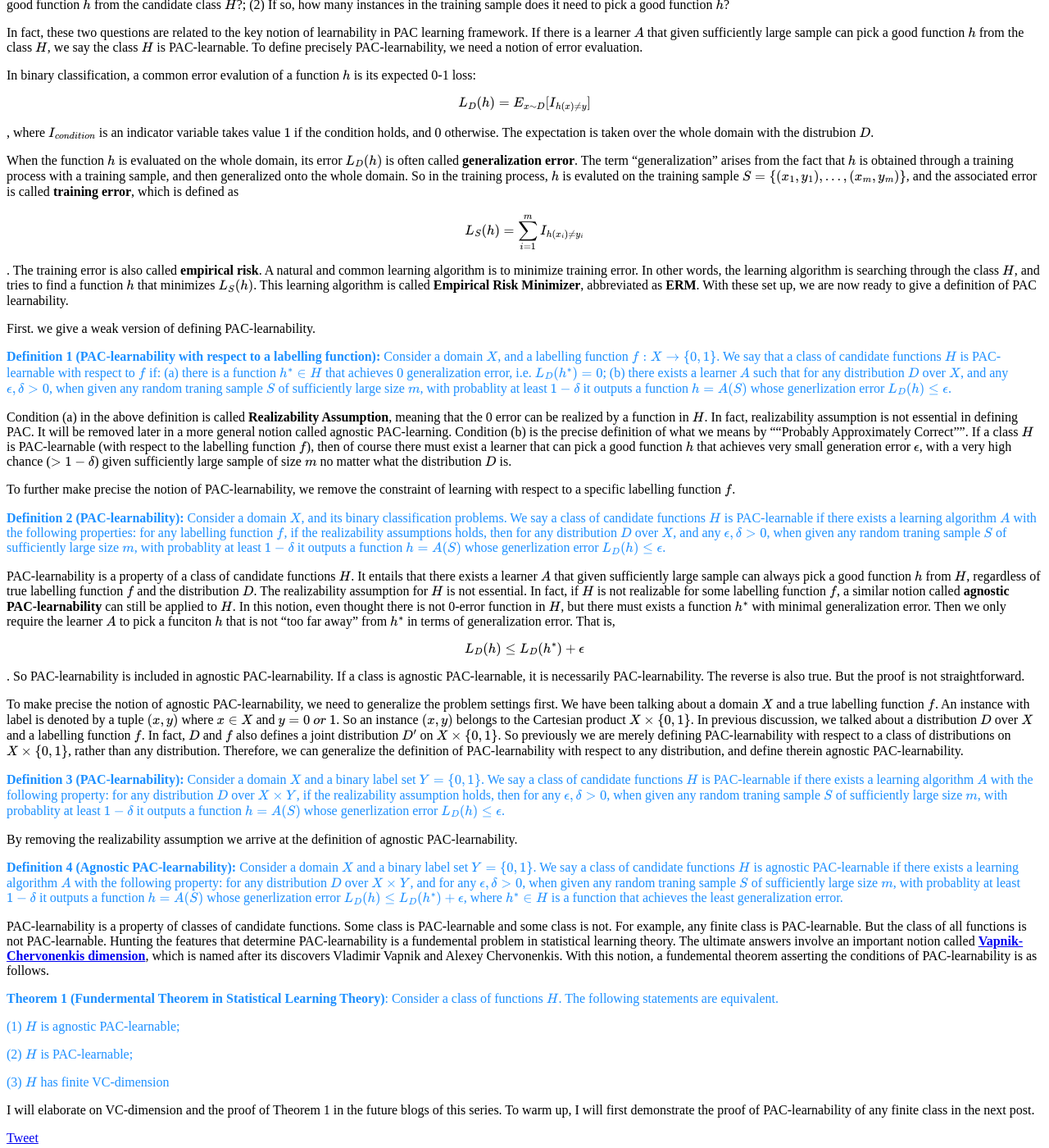
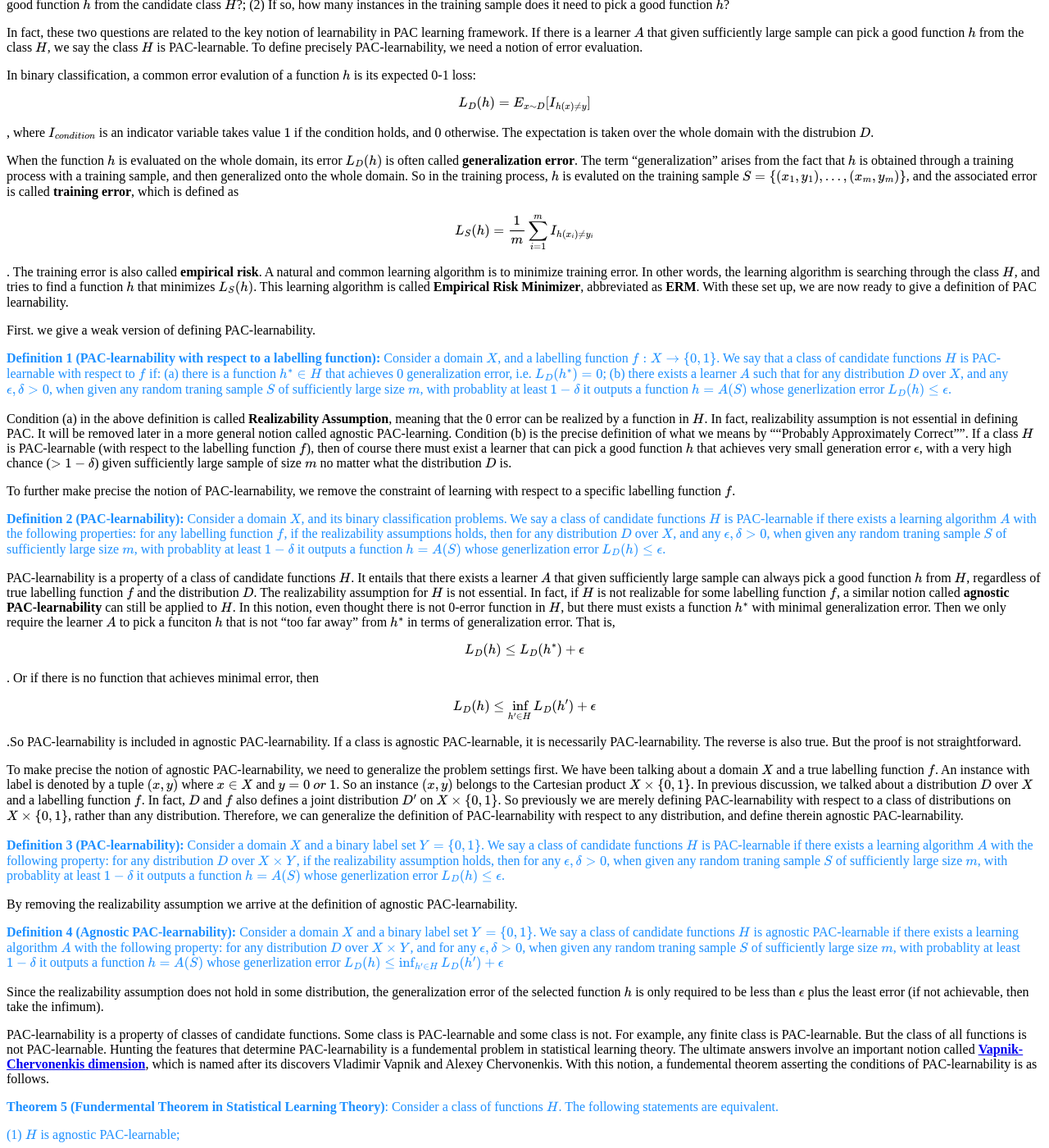
Before and after one commit to zhashen/zhashen.github.io, a Jekyll site: the page built from _posts/2020-02-15-PAC1.md, in a window 1280 px wide and 1400 px high, scrolled down 527 px. Shown: the whole window at 82% size. Built offline with Jekyll 4.4.1, drawn with Linux system fonts in a browser that asks for light colours; formulas are drawn with MathJax 3; comment, search, counter and statistics services are not loaded; some of the changed text lies outside the part shown.

Commit message:
add post pac learning 2

```diff
--- a/_config.yml
+++ b/_config.yml
@@ -1,6 +1,6 @@
 name: Jason's Blog
 description: >
-    Some interesting things about data science, machine learning and artificial intelligence.
+    Jason's Blog
 about: >
     Nothing.
 
--- a/_posts/2020-02-15-PAC1.md
+++ b/_posts/2020-02-15-PAC1.md
@@ -33,7 +33,7 @@
 a training process with a training sample, and then generalized onto the whole domain. So in the training process, $$h$$ is evaluted on the training sample
 $$S=\{ (x_1, y_1),...,(x_m, y_m) \}$$, and the associated error is called  **training error**, which is defined as
 
-$$L_S(h) = \sum_{i=1}^m I_{h(x_i)\neq y_i}$$
+$$L_S(h) = \frac{1}{m} \sum_{i=1}^m I_{h(x_i)\neq y_i}$$
 
 . The training error is also called **empirical risk**. A natural and common learning algorithm is to minimize training error. In other words, the learning algorithm is searching through the class
 $$H$$, and tries to find a function $$h$$ that minimizes $$L_S(h)$$. This learning algorithm is called **Empirical Risk Minimizer**, abbreviated as **ERM**. With these set up, we are now ready to
@@ -69,7 +69,11 @@
 
 $$L_D(h) \leq L_D(h^*) + \epsilon$$
 
-. So PAC-learnability is included in agnostic PAC-learnability. If a class is agnostic PAC-learnable, it is necessarily PAC-learnability.
+. Or if there is no function that achieves minimal error, then
+
+$$L_D(h) \leq \inf_{h'\in H} L_D(h') + \epsilon$$
+
+.So PAC-learnability is included in agnostic PAC-learnability. If a class is agnostic PAC-learnable, it is necessarily PAC-learnability.
 The reverse is also true. But the proof is not straightforward.
 
 To make precise the notion of agnostic PAC-learnability, we need to generalize the problem settings first. We have been talking about a domain $$X$$ and a true labelling function $$f$$. An instance
@@ -89,9 +93,11 @@
  <span style="color:dodgerblue">
  **Definition 4 (Agnostic PAC-learnability):** Consider a domain $$X$$ and a binary label set $$Y = \{ 0, 1 \}$$. We say a class of candidate functions $$H$$ is agnostic PAC-learnable if there exists
  a learning algorithm $$A$$ with the following property: for any distribution $$D$$ over $$X \times Y$$, and for any $$\epsilon, \delta > 0$$, when given any random traning sample $$S$$ of sufficiently large size $$m$$,
-  with probablity at least $$1-\delta$$ it outputs a function $$h=A(S)$$ whose generlization error $$L_D(h) \leq L_D(h^*) + \epsilon$$, where $$h^* \in H$$ is a function that achieves the least
-generalization error.
+  with probablity at least $$1-\delta$$ it outputs a function $$h=A(S)$$ whose generlization error $$L_D(h) \leq \inf_{h'\in H} L_D(h') + \epsilon$$
  </span>
+
+Since the realizability assumption does not hold in some distribution, the generalization error of the selected function $$h$$ is only required to be less than $$\epsilon$$ plus the least error (if
+not achievable, then take the infimum).
 
 PAC-learnability is a property of classes of candidate functions. Some class is PAC-learnable and some class is not. For example, any finite class is PAC-learnable. But the class of all functions is
 not PAC-learnable. Hunting the features that determine PAC-learnability is a fundemental problem in statistical learning theory. The ultimate answers involve an important notion called
@@ -100,7 +106,7 @@
 
 
  <span style="color:dodgerblue">
- **Theorem 1 (Fundermental Theorem in Statistical Learning Theory)**: Consider a class of functions $$H$$. The following statements are equivalent.</span>
+ **Theorem 5 (Fundermental Theorem in Statistical Learning Theory)**: Consider a class of functions $$H$$. The following statements are equivalent.</span>
 
 <span style="color:dodgerblue">
 (1) $$H$$ is agnostic PAC-learnable;
```
Also changed, not shown: other parts of _posts/2020-02-15-PAC1.md (+1 -1 lines), _posts/2020-02-16-PAC2.md (added, +149 -0 lines).
